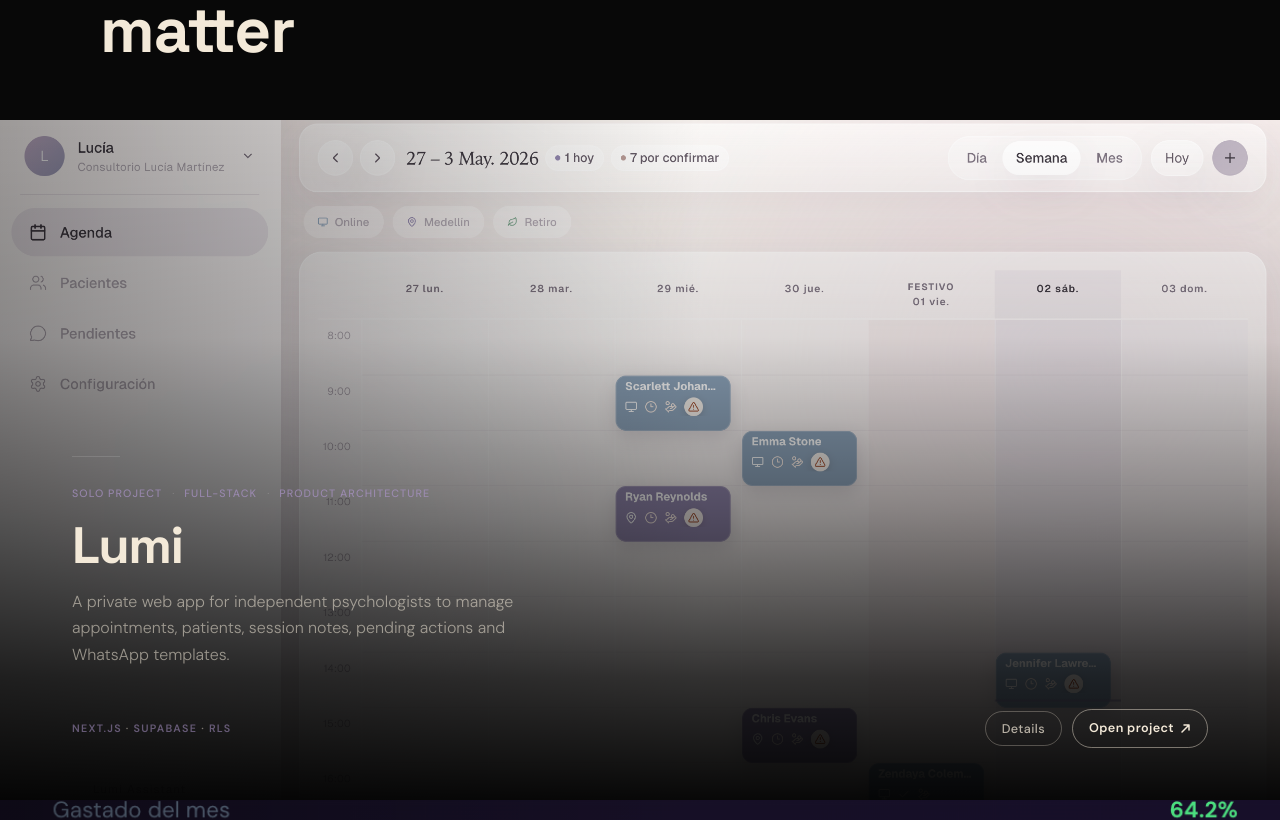
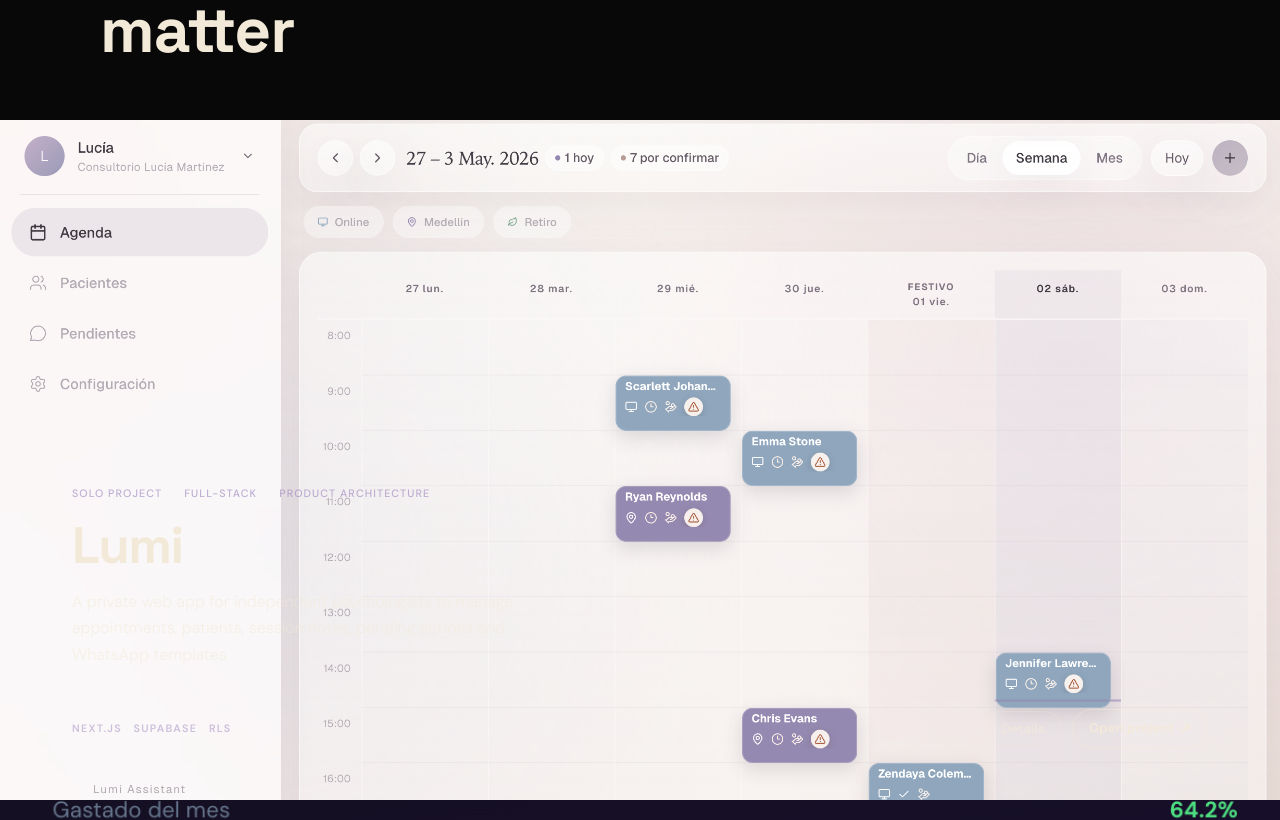
Before and after one commit to GaiaGomez/gaia-gomez-portfolio, a React (Vite) app: page / in a window 1280 px wide. Shown: the part 2315-3135 px from the top of the page. Built offline with nearby package versions, Linux system fonts and the light colour scheme.

Commit message:
darken project cover gradient

```diff
--- a/src/index.css
+++ b/src/index.css
@@ -295,15 +295,18 @@
   z-index: 1;
   background:
     linear-gradient(to top,
-      rgba(0,0,0,0.97) 0%,
-      rgba(0,0,0,0.80) 18%,
-      rgba(0,0,0,0.45) 42%,
-      rgba(0,0,0,0.12) 68%,
+    rgba(0,0,0,0.98) 0%,
+    rgba(0,0,0,0.92) 24%,
+    rgba(0,0,0,0.72) 48%,
+    rgba(0,0,0,0.34) 74%,
+    rgba(0,0,0,0.08) 100%
       transparent 100%
     ),
     linear-gradient(to right,
-      rgba(0,0,0,0.38) 0%,
-      transparent 55%
+      rgba(0,0,0,0.92) 0%,
+      rgba(0,0,0,0.76) 24%,
+      rgba(0,0,0,0.42) 52%,
+      transparent 78%
     );
   pointer-events: none;
 }
```
